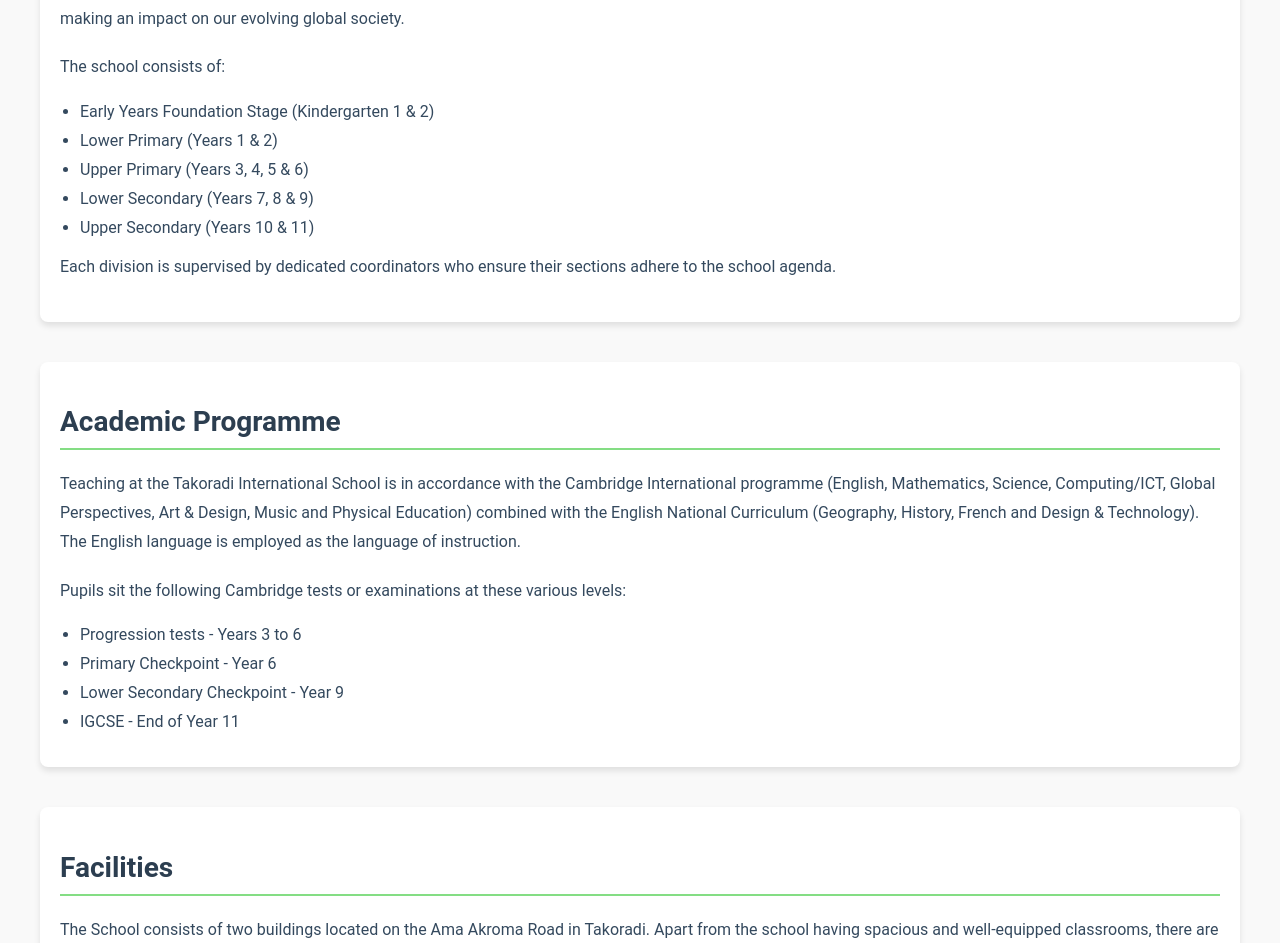
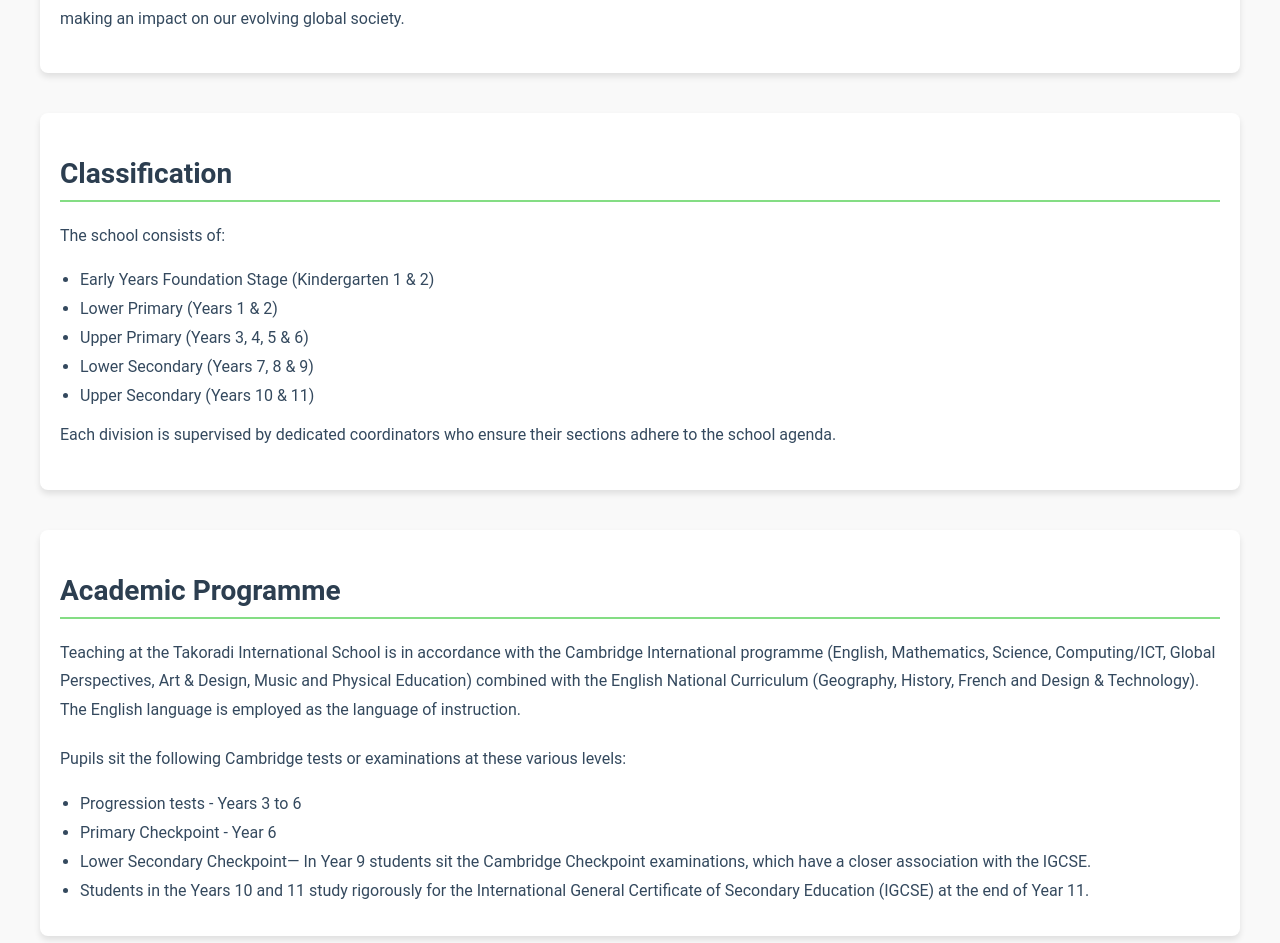
Before and after one commit to Aboagye-Heming/TIS-website, a Vue app: page /about-takoradi-international-school in a window 1280 px wide. Shown: the part 689-1632 px from the top of the page. Built offline with nearby package versions, Linux system fonts and the light colour scheme.

Commit message:
fixed typo errors

```diff
--- a/src/views/AboutPage.vue
+++ b/src/views/AboutPage.vue
@@ -407,6 +407,10 @@ li {
           begin to take an active role in making an impact on our evolving
           global society.
         </p>
+      </div>
+      <div class="content-block">
+        <h2>Classification</h2>
+
         <p>The school consists of:</p>
         <ul>
           <li>Early Years Foundation Stage (Kindergarten 1 & 2)</li>
@@ -438,8 +442,16 @@ li {
         <ul>
           <li>Progression tests - Years 3 to 6</li>
           <li>Primary Checkpoint - Year 6</li>
-          <li>Lower Secondary Checkpoint - Year 9</li>
-          <li>IGCSE - End of Year 11</li>
+          <li>
+            Lower Secondary Checkpoint— In Year 9 students sit the Cambridge
+            Checkpoint examinations, which have a closer association with the
+            IGCSE.
+          </li>
+          <li>
+            Students in the Years 10 and 11 study rigorously for the
+            International General Certificate of Secondary Education (IGCSE) at
+            the end of Year 11.
+          </li>
         </ul>
       </div>
 
```
